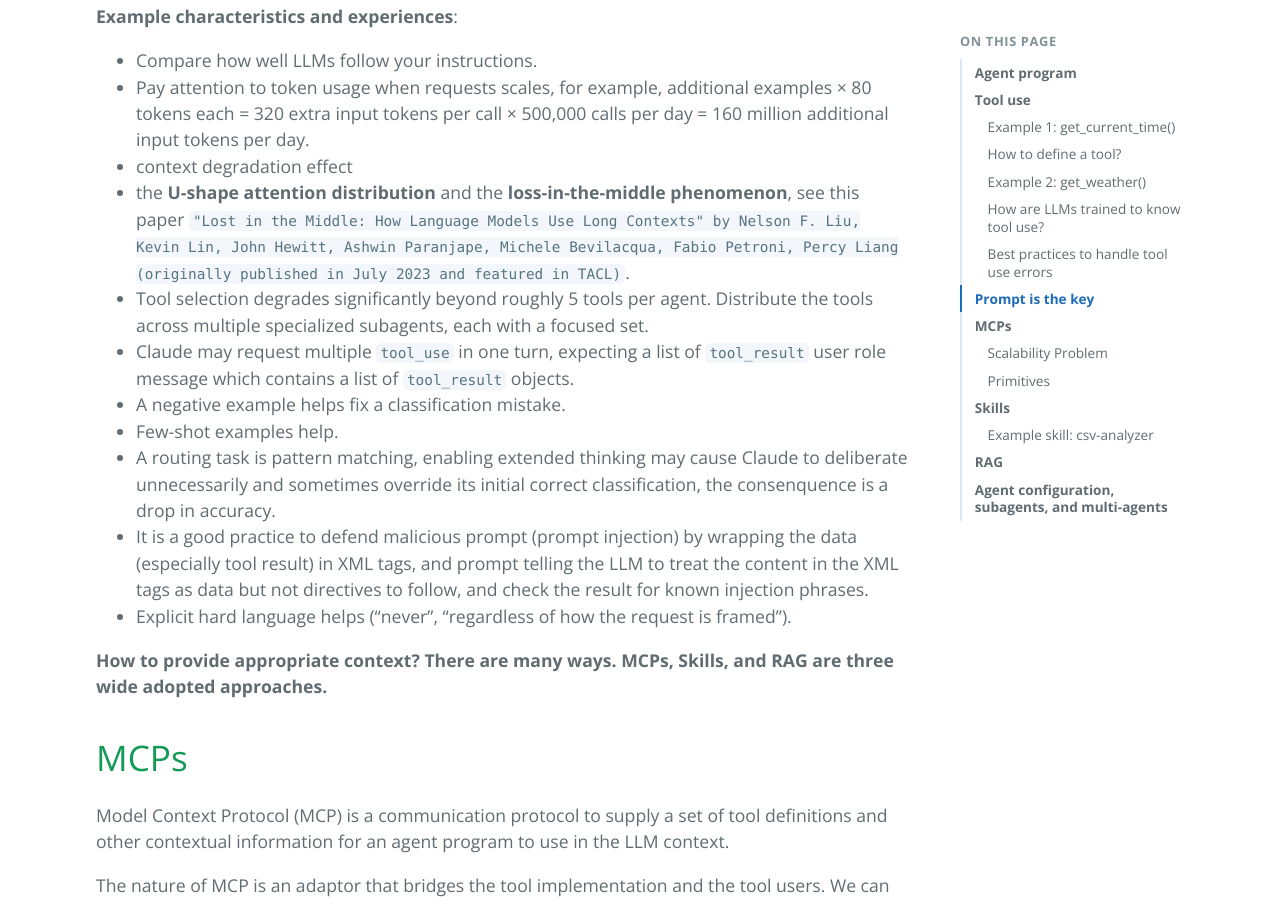
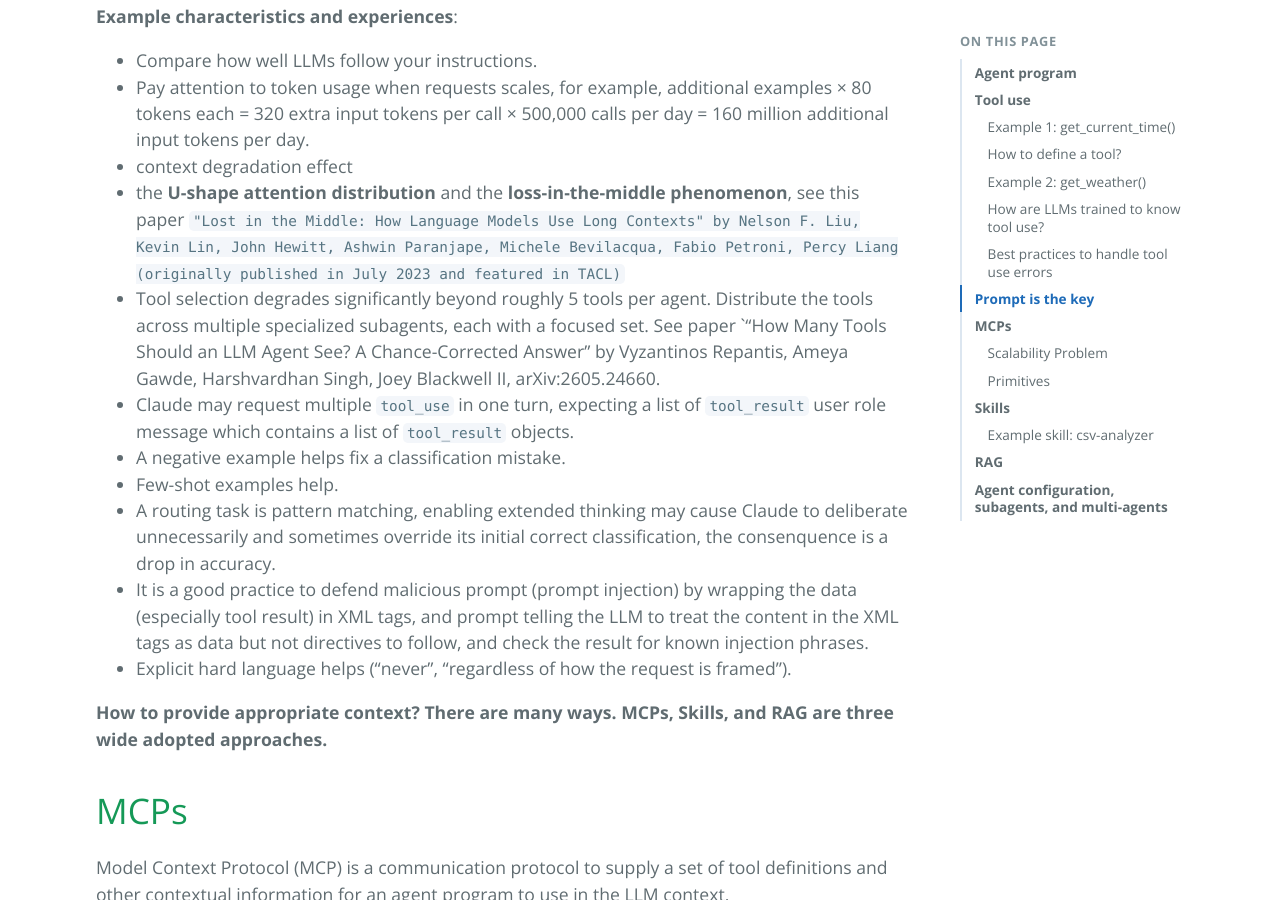
Before and after one commit to rui-r-duan/blog, a Jekyll site: the page built from _posts/2026-09-16-ai-agents.md, in a window 1280 px wide and 900 px high, scrolled down 9923 px. Built offline with Jekyll 4.4.1, drawn with Linux system fonts in a browser that asks for light colours.

Commit message:
feat: add a citation

```diff
--- a/_posts/2026-09-16-ai-agents.md
+++ b/_posts/2026-09-16-ai-agents.md
@@ -292,10 +292,12 @@ The harness will come natually from the understanding.
   phenomenon**, see this paper `"Lost in the Middle: How Language
   Models Use Long Contexts" by Nelson F. Liu, Kevin Lin, John Hewitt,
   Ashwin Paranjape, Michele Bevilacqua, Fabio Petroni, Percy Liang
-  (originally published in July 2023 and featured in TACL)`.
+  (originally published in July 2023 and featured in TACL)`
 - Tool selection degrades significantly beyond roughly 5 tools per
   agent. Distribute the tools across multiple specialized subagents,
-  each with a focused set.
+  each with a focused set.  See paper `"How Many Tools Should an LLM
+  Agent See? A Chance-Corrected Answer" by Vyzantinos Repantis, Ameya
+  Gawde, Harshvardhan Singh, Joey Blackwell II, arXiv:2605.24660.
 - Claude may request multiple `tool_use` in one turn, expecting a list
   of `tool_result` user role message which contains a list of
   `tool_result` objects.
```
